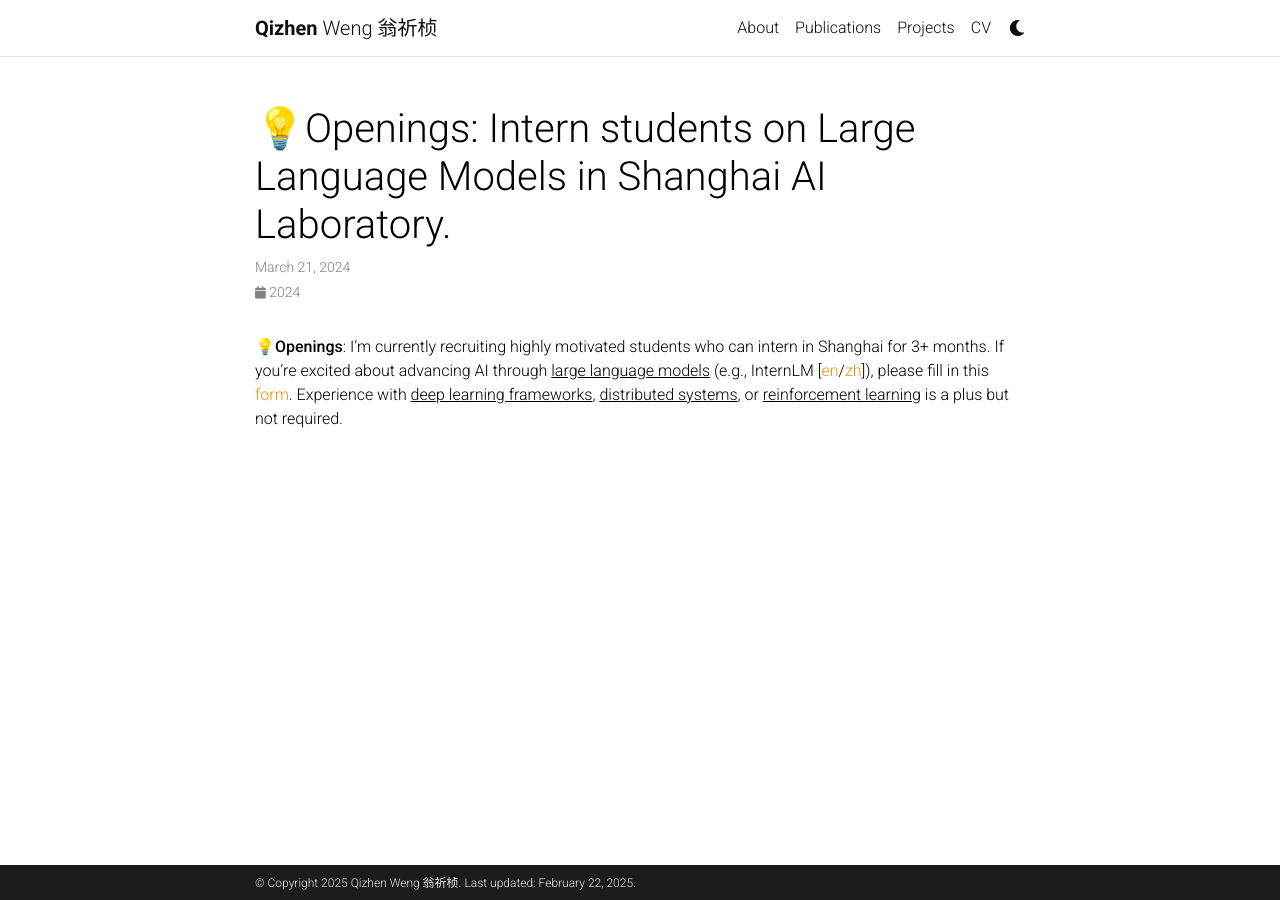
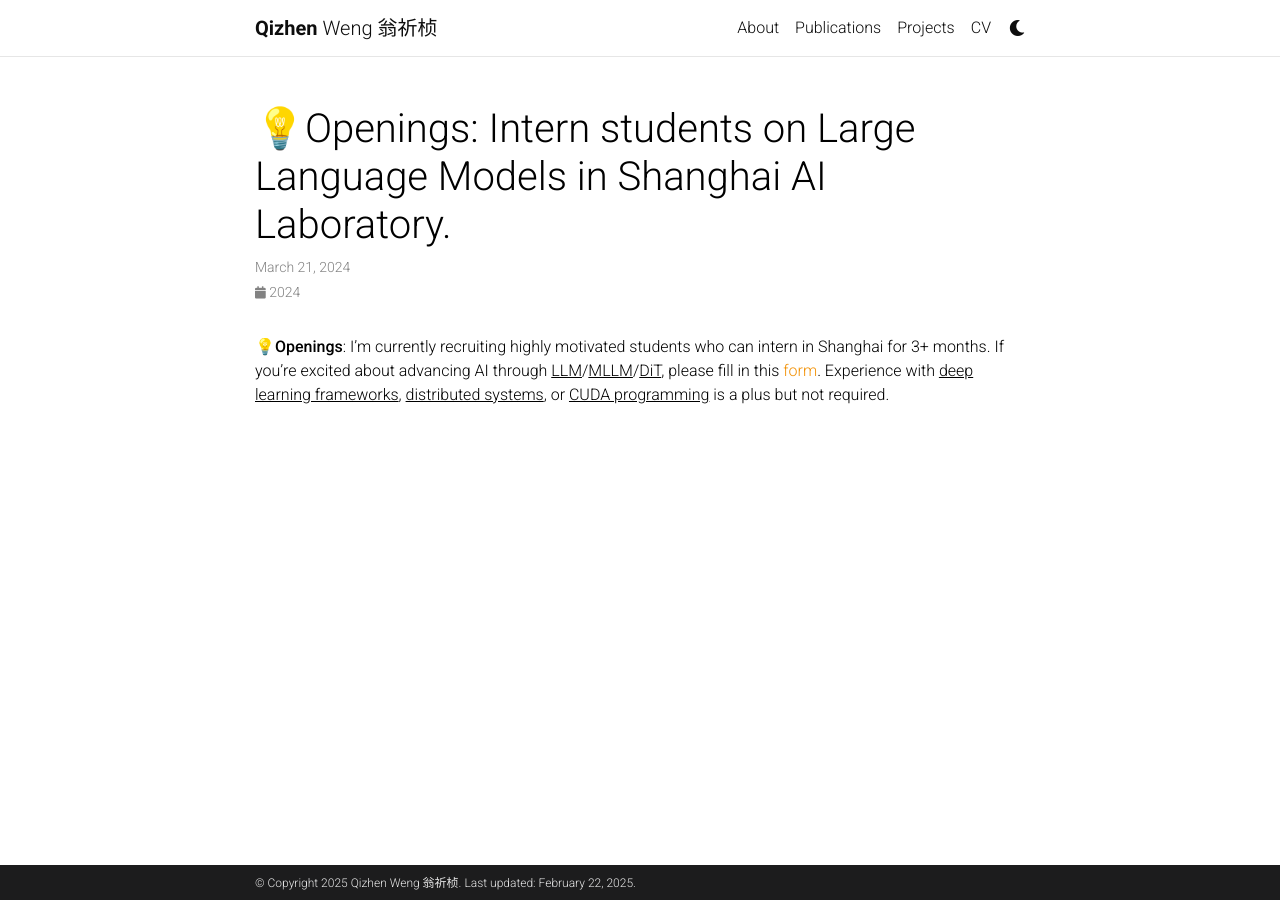
Before and after one commit to qzweng/qzweng.github.io, a Jekyll site: the page built from _news/news_20240321_openings_llm.md, in a window 1280 px wide. Built offline with Jekyll 4.4.1, drawn with Linux system fonts in a browser that asks for light colours; comment, search, counter and statistics services are not loaded; a style sheet for code colours, icons or effects is not loaded.

```diff
--- a/_news/news_20240321_openings_llm.md
+++ b/_news/news_20240321_openings_llm.md
@@ -6,4 +6,4 @@ inline: True
 related_posts: false
 ---
 
-💡**Openings**: I'm currently recruiting highly motivated students who can intern in Shanghai for 3+ months.  If you're excited about advancing AI through <u>large language models</u> (e.g., InternLM [[en](https://www.shine.cn/news/metro/2307085932/)/[zh](https://www.shlab.org.cn/news/5443847)]), please fill in this [form](https://forms.office.com/Pages/ResponsePage.aspx?id=UkEdbNA5ykSI2bjW3coHCCInRX1CDbtBh-HflA1h_pRUNjZGTzlPWEc0NkIzWkFZMjZIT0g2VVA1OC4u).  Experience with <u>deep learning frameworks</u>, <u>distributed systems</u>, or <u>reinforcement learning</u> is a plus but not required.
+💡**Openings**: I'm currently recruiting highly motivated students who can intern in Shanghai for 3+ months.  If you're excited about advancing AI through <u>LLM</u>/<u>MLLM</u>/<u>DiT</u>, please fill in this [form](https://forms.office.com/Pages/ResponsePage.aspx?id=UkEdbNA5ykSI2bjW3coHCCInRX1CDbtBh-HflA1h_pRUNjZGTzlPWEc0NkIzWkFZMjZIT0g2VVA1OC4u).  Experience with <u>deep learning frameworks</u>, <u>distributed systems</u>, or <u>CUDA programming</u> is a plus but not required.
```
Also changed, not shown: _pages/projects.md (+7 -2 lines), _pages/publications.md (+1 -1 lines).
